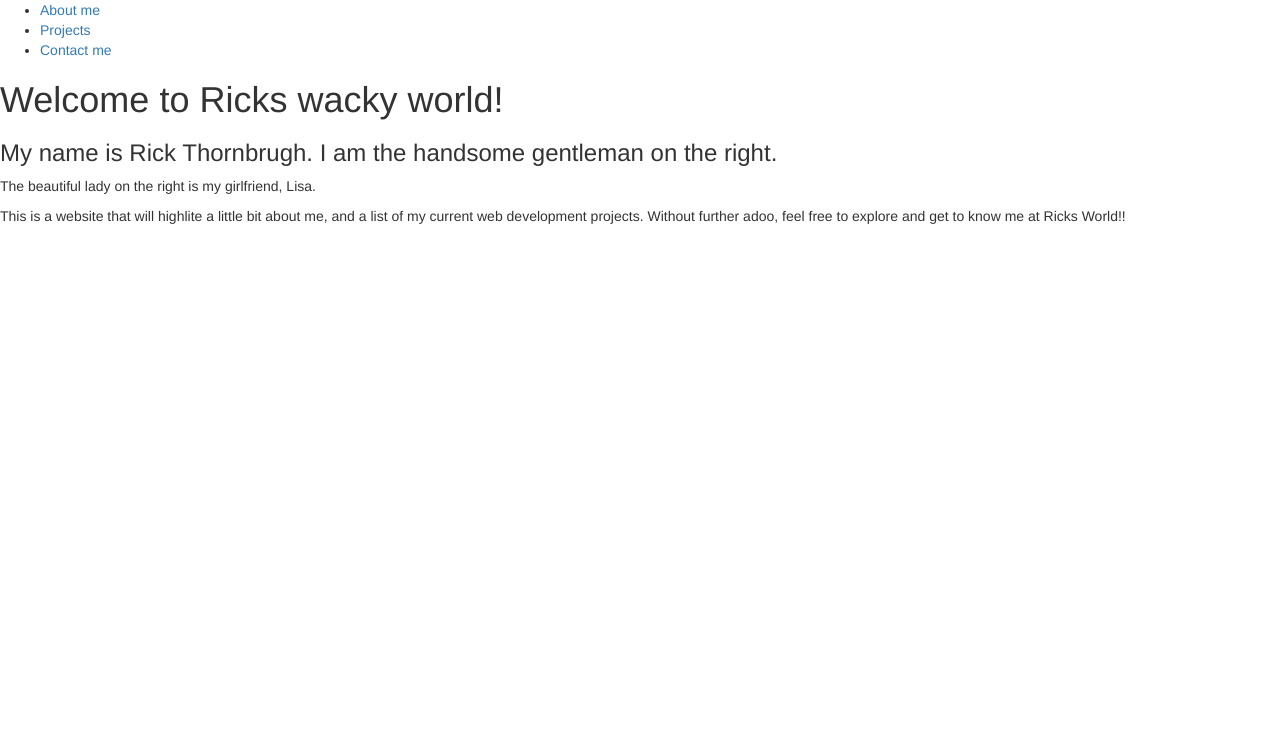
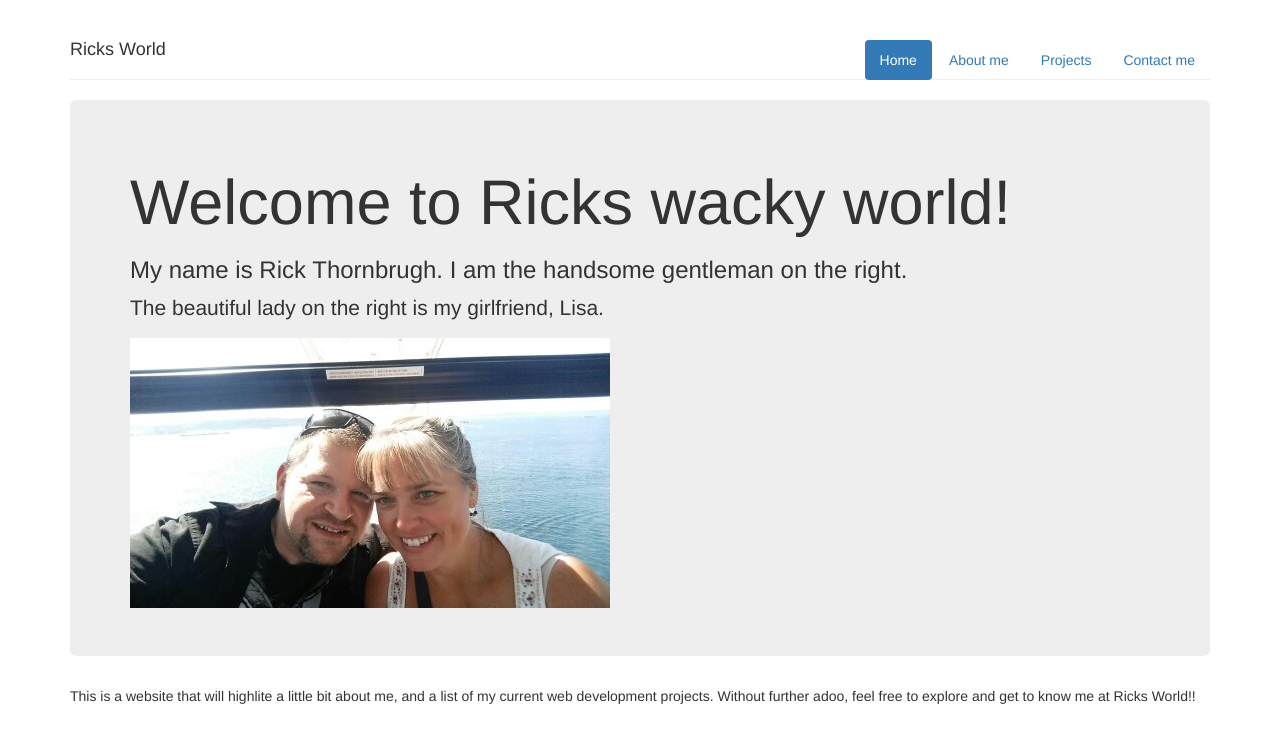
Before and after one commit to Rick1970/biowebsite, a plain HTML site: page index.html in a window 1280 px wide. Drawn offline with nearby package versions, Linux system fonts and the light colour scheme.

Commit message:
continued styling of navigation

```diff
--- a/index.html
+++ b/index.html
@@ -8,20 +8,26 @@
   </head>
 
   <body>
-    <div>
-      <header>
-        <ul>
+    <div class="container">
+      <header class="page-header">
+        <ul class="nav nav-pills pull-right">
+          <li class="active"><a href="index.html">Home</a></li>
           <li><a href="about.html">About me</a></li>
           <li><a href="projects.html">Projects</a></li>
           <li><a href="contactme.html">Contact me</a></li>
         </ul>
+        <h4>Ricks World</h4>
       </header>
-      <h1>Welcome to Ricks wacky world!</h1>
-      <h3>My name is Rick Thornbrugh.  I am the handsome gentleman on the right.</h3>
-      <p>The beautiful lady on the right is my girlfriend, Lisa.</p>
+      <div class="jumbotron">
+        <h1>Welcome to Ricks wacky world!</h1>
+        <h3>My name is Rick Thornbrugh.  I am the handsome gentleman on the right.</h3>
+        <p>The beautiful lady on the right is my girlfriend, Lisa.</p>
+        <img src="../images/rick1.jpg" alt="Rick and Lisa">
+      </div>
       <p>This is a website that will highlite a little bit about me, and a list of my current web development projects.  Without further adoo, feel free to explore and get to know me at Ricks World!!</p>
-  </div>
+
 
     <script src="https://maxcdn.bootstrapcdn.com/bootstrap/3.3.6/js/bootstrap.min.js" integrity="sha384-0mSbJDEHialfmuBBQP6A4Qrprq5OVfW37PRR3j5ELqxss1yVqOtnepnHVP9aJ7xS" crossorigin="anonymous"></script>
+  </div>
   </body>
 </html>
```
Also changed, not shown: about.html (+8 -5 lines), contactme.html (+7 -2 lines), projects.html (+6 -2 lines).
